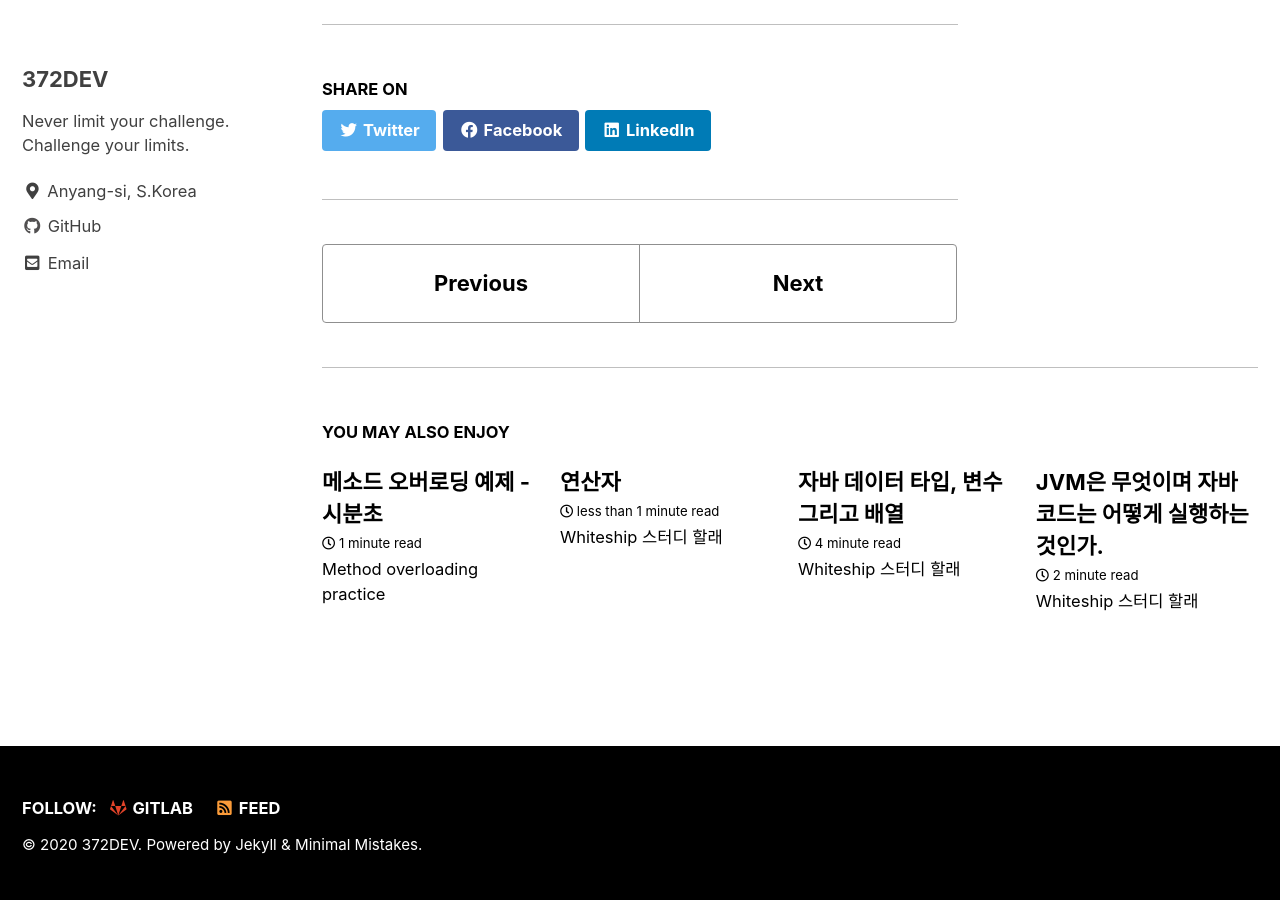
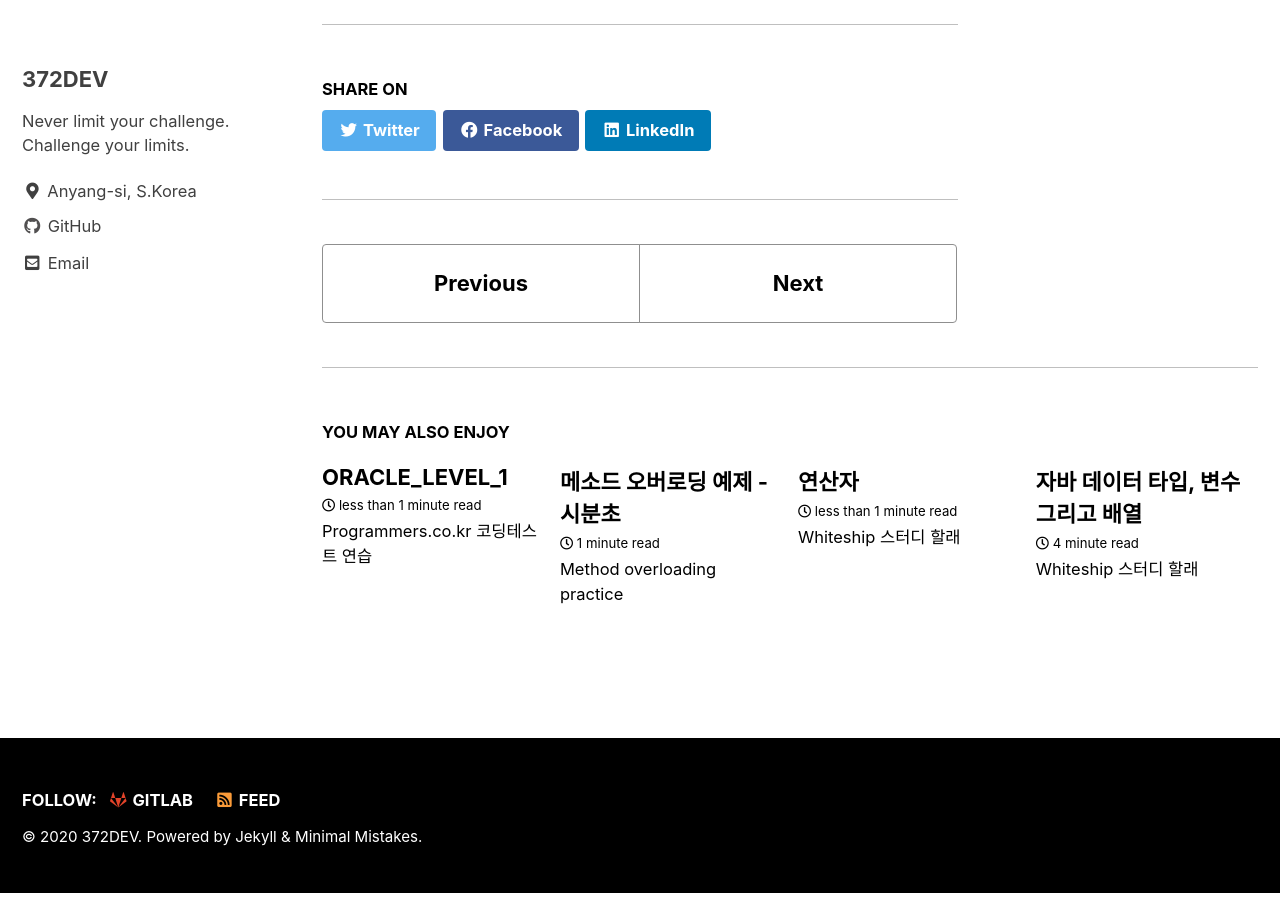
Before and after one commit to 372dev/372dev.github.io, a Jekyll site: the page built from _posts/2020-11-04-post09.md, in a window 1280 px wide and 900 px high, scrolled down 2691 px. Built offline with Jekyll 4.4.1, drawn with Linux system fonts in a browser that asks for light colours; cached includes are drawn as plain includes; some of the changed text lies outside the part shown.

Commit message:
ORACLE_SQL_LEVEL_1

````diff
--- a/_posts/2020-11-04-post09.md
+++ b/_posts/2020-11-04-post09.md
@@ -33,7 +33,7 @@ class Solution {
 }
 ```
 
-#### 등차수열이 합 공식을 이용한 다른 사람의 답안..(수포자는 웁니다)
+#### 등차수열의 합 공식을 이용한 다른 사람의 답안..(수포자는 웁니다)
 ```java
 class Solution {
 
--- /dev/null
+++ b/_posts/2020-11-26-post15.md
@@ -0,0 +1,17 @@
+---
+title: "ORACLE_LEVEL_1"
+date: 2020-11-26 12:30:00 +0900
+categories: Algorithm
+tags: ORACLE, Study, SELECT, Algorithm, SUM/MAX/MIN, Programmers, Level_1, DBMS
+---
+## Programmers.co.kr 코딩테스트 연습
+
+## ORACLE Level 1 모든 문제
+
+![](https://raw.githubusercontent.com/372dev/372dev.github.io/master/_posts/imgs/isPrime1.PNG)
+
+#### 최댓값 구하기
+![isPrime1]()
+```ORACLE
+
+```
````
Also changed, not shown: _posts/imgs/ORACLE_LEVEL1.PNG (added).
